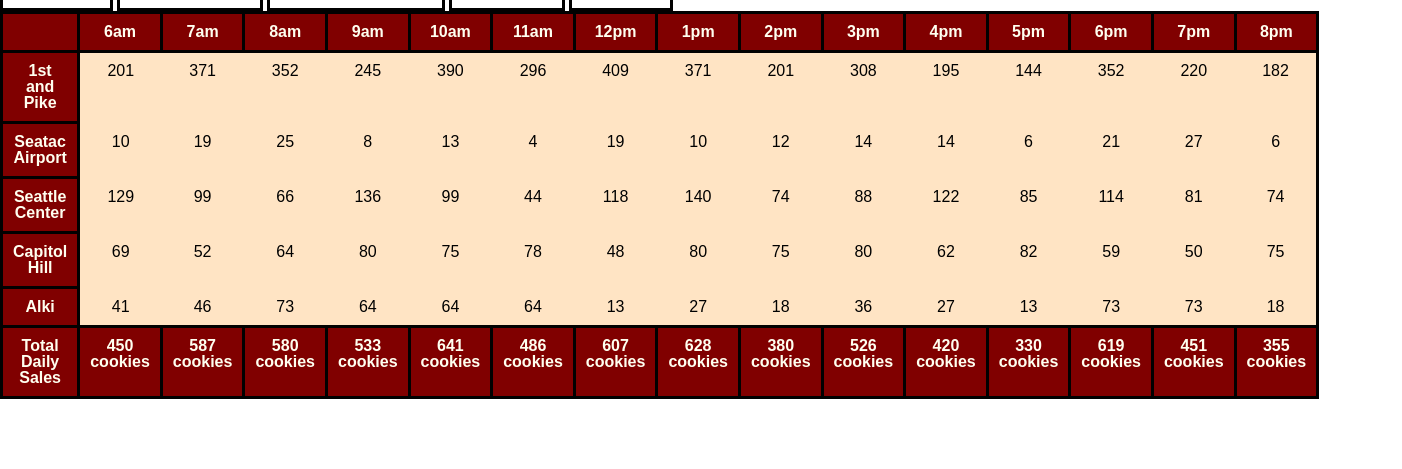
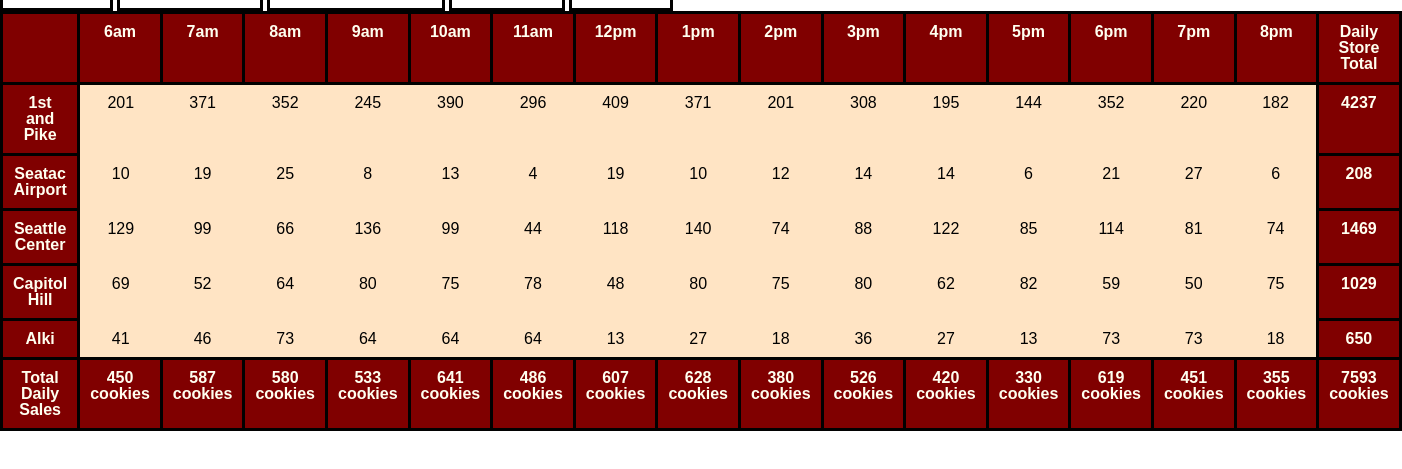
Before and after one commit to cdcummings10/salmon-cookies, a plain HTML site: page pages/sales.html in a window 1280 px wide. Shown: the part 243-712 px from the top of the page, 1402 px wide, since content can reach past the window. Drawn offline with Linux system fonts and the light colour scheme.

Commit message:
Updated Table Totals, added grand total and fixed CSS for last row

```diff
--- a/css/style.css
+++ b/css/style.css
@@ -65,13 +65,13 @@ table tfoot {
   font-weight: bold;
 }
 
-table tr td:first-child {
+table tr td:first-child, table tr td:last-child {
   background-color: maroon;
   color: ivory;
   font-weight: bold;
   width: 25%;
 }
 
-table tr td:first-child, th, tfoot td {
+table tr td:first-child, th, tfoot td, table tr td:last-child {
   border: 3px #010101 solid;
 }
--- a/js/sales.js
+++ b/js/sales.js
@@ -25,6 +25,8 @@ CookieStore.prototype.render = function(){
   elList.appendChild(eltr);
   eltr.appendChild(newTitle);
   eltr.id = this.name;
+
+  var sum = 0;
   for(var i = 0; i < storeHours.length; i++){
     //store random cookies in array
     var cookieHour = this.randCookiesPerHour();
@@ -34,7 +36,11 @@ CookieStore.prototype.render = function(){
     var newListItem = document.createElement('td');
     newListItem.textContent = this.randCookieHourly[i];
     currentStore.appendChild(newListItem);
+    sum += cookieHour;
   }
+  var newTotal = document.createElement('td');
+  newTotal.textContent = sum;
+  eltr.appendChild(newTotal);
 };
 
 new CookieStore('1st and Pike', 23, 65, 6.3);
@@ -56,6 +62,9 @@ function renderHours(){
     newCell.textContent = storeHours[x];
     newBlank.appendChild(newCell);
   }
+  var totals = document.createElement('th');
+  totals.textContent = 'Daily Store Total';
+  newBlank.appendChild(totals);
 }
 // calculate sum of column
 function totalColumn(column){
@@ -65,6 +74,8 @@ function totalColumn(column){
   }
   return sum;
 }
+
+
 function renderTotals() {
   var eltfoot = document.getElementById('totals');
   var totalsText = document.createElement('tr');
@@ -72,11 +83,18 @@ function renderTotals() {
   eltd.textContent = 'Total Daily Sales';
   totalsText.appendChild(eltd);
   eltfoot.appendChild(totalsText);
+
+  var sum = 0;
   for (var k = 0; k < storeHours.length; k++){
     var newTotal = document.createElement('td');
     newTotal.textContent = totalColumn(k) + ' cookies';
     totalsText.appendChild(newTotal);
+    sum += totalColumn(k);
   }
+
+  var grandTotal = document.createElement('td');
+  grandTotal.textContent = sum + ' cookies';
+  totalsText.appendChild(grandTotal);
 }
 
 renderHours();
```
